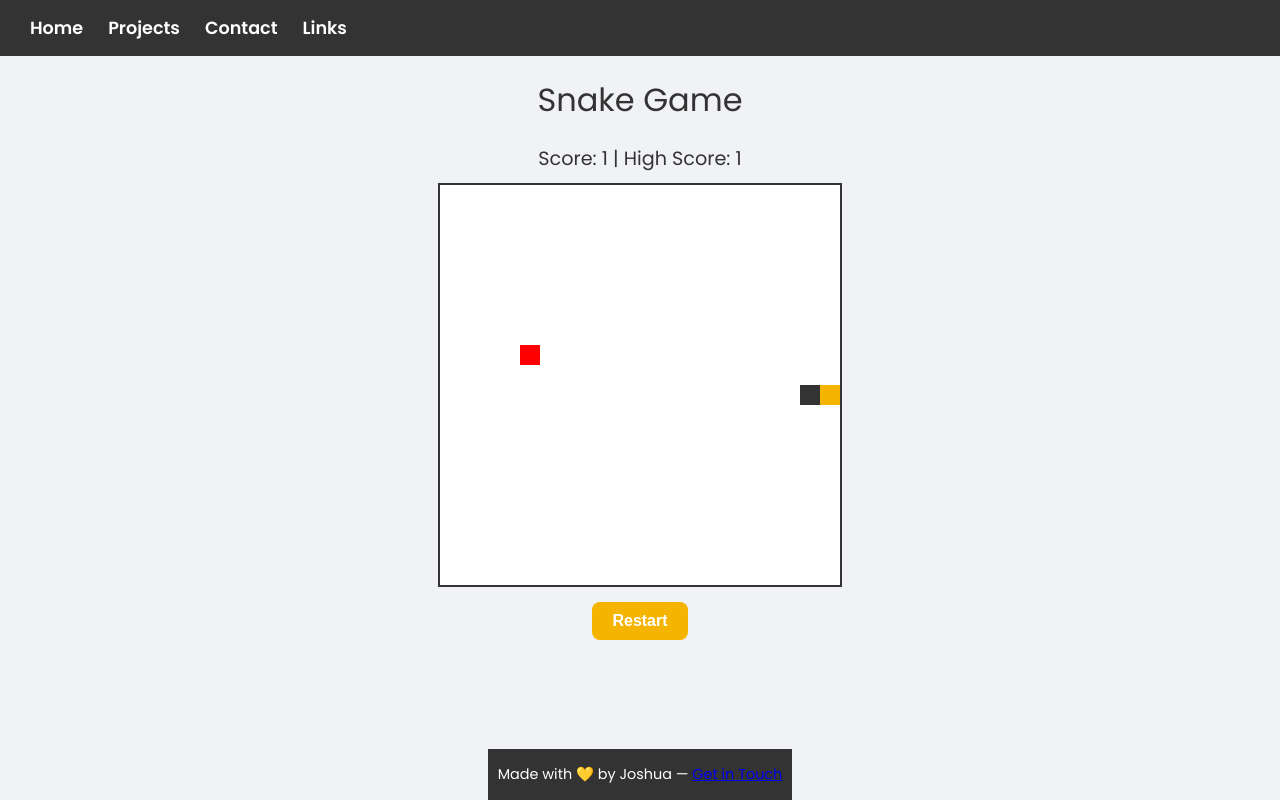
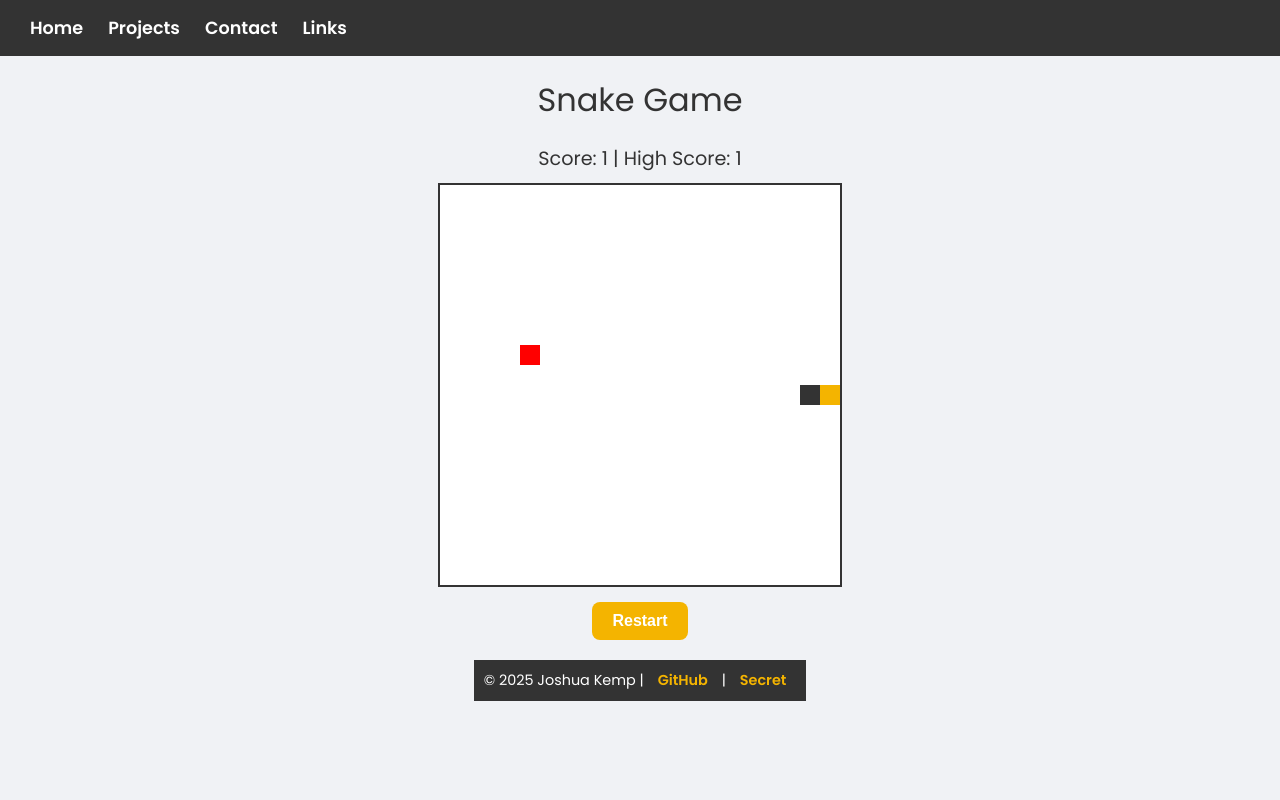
Before and after one commit to kemply-code/joshuak.me, a plain HTML site: page snake.html in a window 1280 px wide. Drawn offline with Linux system fonts and the light colour scheme.

Commit message:
Updated the footer and header

```diff
--- a/snake.html
+++ b/snake.html
@@ -85,12 +85,18 @@
     }
 
     footer {
-      margin-top: auto;
-      background-color: #333;
-      color: white;
+      background: #333;
+      color: #fff;
+      padding: 10px;
+      font-size: 0.9rem;
       text-align: center;
-      padding: 15px 10px;
-      font-size: 0.9rem;
+      margin-top: 20px;
+    }
+    footer a {
+      color: #f4b400;
+      text-decoration: none;
+      font-weight: 600;
+      margin: 0 10px;
     }
   </style>
 </head>
@@ -115,7 +121,9 @@
   </div>
 
   <footer>
-    Made with 💛 by Joshua — <a href="contact.html">Get in Touch</a>
+    &copy; 2025 Joshua Kemp |
+    <a href="https://github.com/kemply-code" target="_blank">GitHub</a> |
+    <a href="snake.html">Secret</a>
   </footer>
 
   <script>
```
Also changed, not shown: contact.html (+4 -2 lines), links.html (+17 -14 lines).
